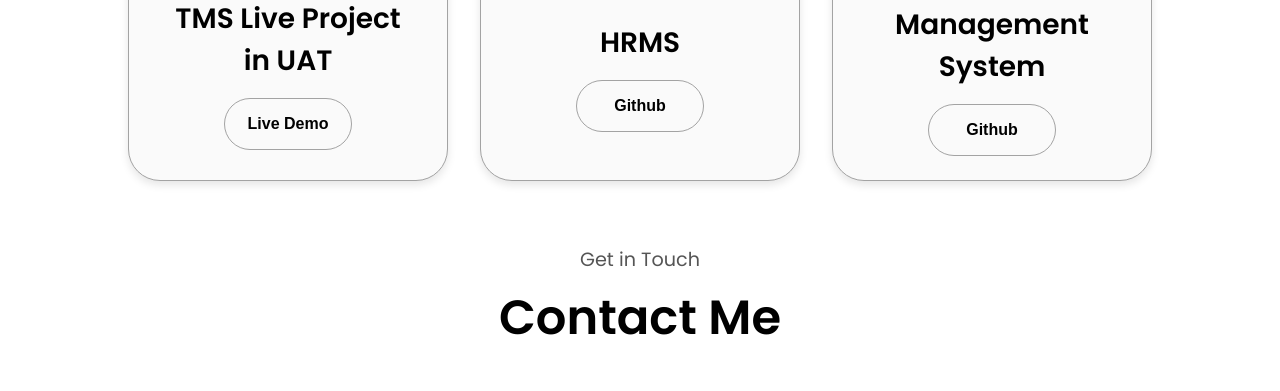
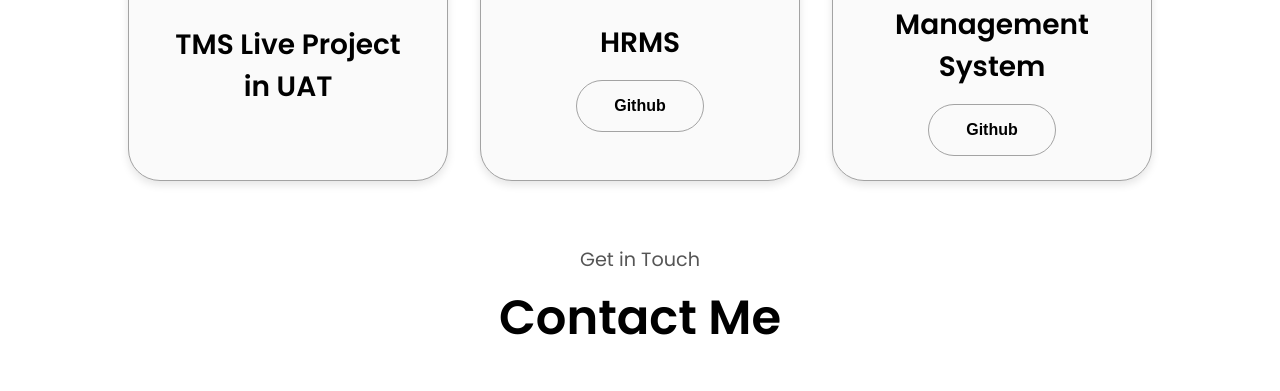
Before and after one commit to anchalBomjan/portfolio, a plain HTML site: page index.html in a window 1280 px wide. Shown: the part 2771-3162 px from the top of the page. Drawn offline with Linux system fonts and the light colour scheme.

Commit message:
Some change

```diff
--- a/index.html
+++ b/index.html
@@ -336,12 +336,7 @@
               TMS Live Project in UAT
             </h2>
             <div class="btn-container">
-              <button
-                class="btn btn-color-2 project-btn"
-                onclick="location.href='https://tms-uat.fewapos.com/login'"
-              >
-                Live Demo
-              </button>
+
             </div>
           </div>
           <div class="details-container color-container">
```
